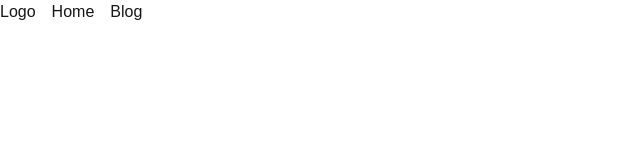
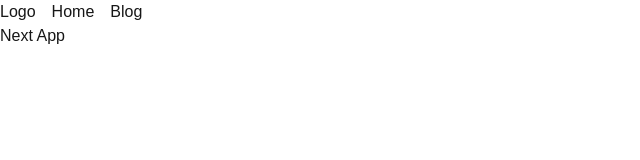
Before and after one commit to salmancrc/nextjs-app, a Next.js app: page / in a window 1280 px wide. Shown: the top 160 px of the page, without its empty margins (0-640 px from the left). Built offline with nearby package versions, Linux system fonts and the light colour scheme.

Commit message:
Add navigation to RootLayout and update Home and Blog pages

```diff
--- a/src/app/blog/page.js
+++ b/src/app/blog/page.js
@@ -1,5 +1,6 @@
 import React from 'react';
 import Link from 'next/link';
+import RootLayout from '../layout';
 
 const posts = [
   {
@@ -17,12 +18,6 @@ const posts = [
 export default function BlogPage() {
   return (
     <div>
-      <nav className="flex gap-4 pb-3.5">
-        <Link href="/">Logo</Link>
-        <Link href="/">Home</Link>
-        <Link href="/blog">Blog</Link>
-      </nav>
-
       <h1>Blog posts</h1>
       {posts.map((post) => (
         <Link key={post.id} href={`/blog/${post.id}`}>
--- a/src/app/layout.js
+++ b/src/app/layout.js
@@ -1,5 +1,6 @@
 import { Geist, Geist_Mono } from "next/font/google";
 import "./globals.css";
+import Link from "next/link";
 
 const geistSans = Geist({
   variable: "--font-geist-sans",
@@ -20,6 +21,11 @@ export default function RootLayout({ children }) {
   return (
     <html lang="en">
       <body className={`${geistSans.variable} ${geistMono.variable}`}>
+        <nav className="flex gap-4 pb-3.5">
+          <Link href="/">Logo</Link>
+          <Link href="/">Home</Link>
+          <Link href="/blog">Blog</Link>
+        </nav>
         {children}
       </body>
     </html>
--- a/src/app/page.js
+++ b/src/app/page.js
@@ -1,15 +1,7 @@
-import Image from "next/image";
-import styles from "./page.module.css";
-import Link from "next/link";
-
 export default function Home() {
   return (
-    <div>
-      <nav className="flex gap-4">
-        <Link href="/">Logo</Link>
-        <Link href="/">Home</Link>
-        <Link href="/blog">Blog</Link>
-      </nav>
-    </div>
+    <h1>
+      Next App
+    </h1>
   );
 }
```
